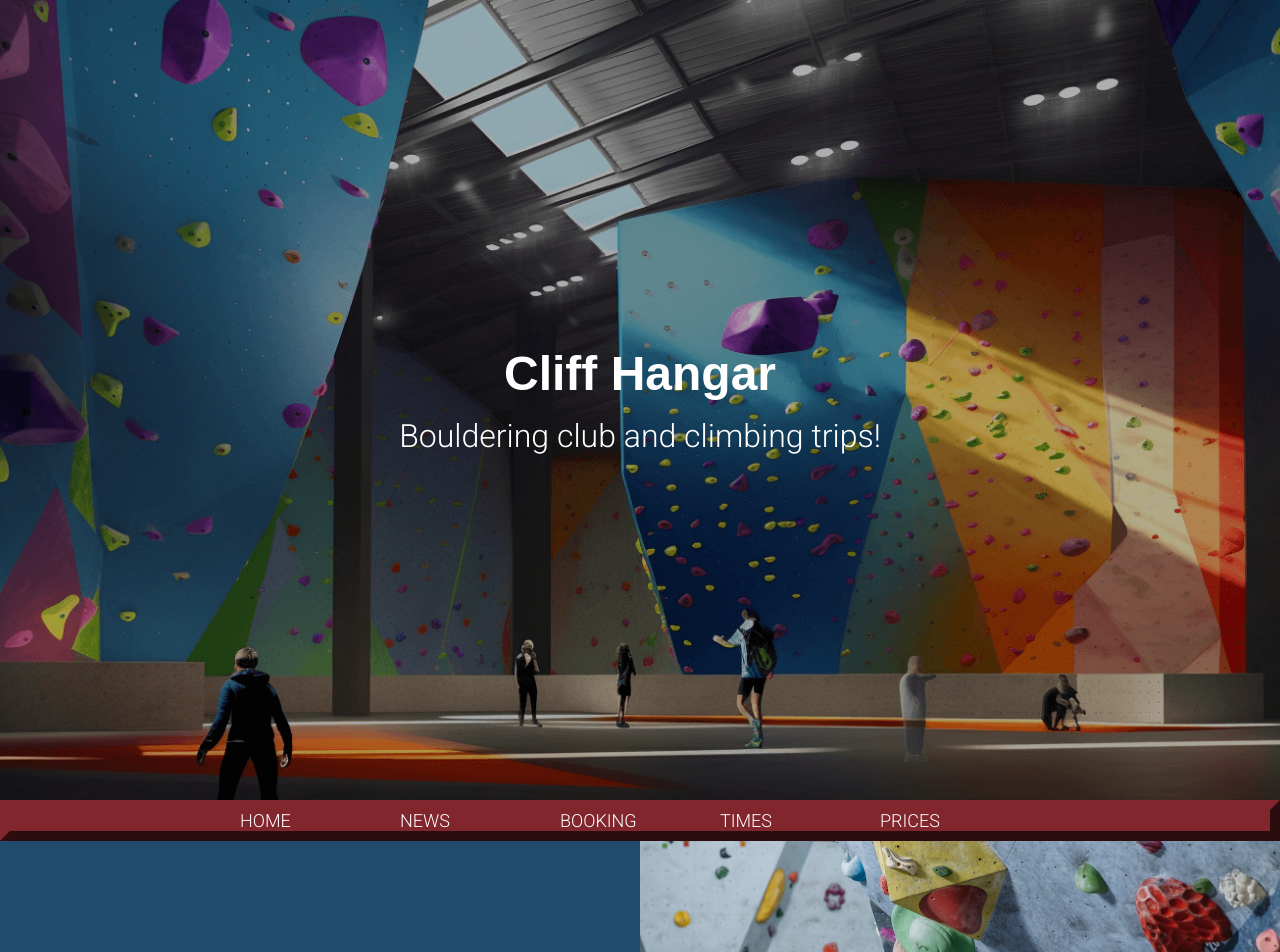
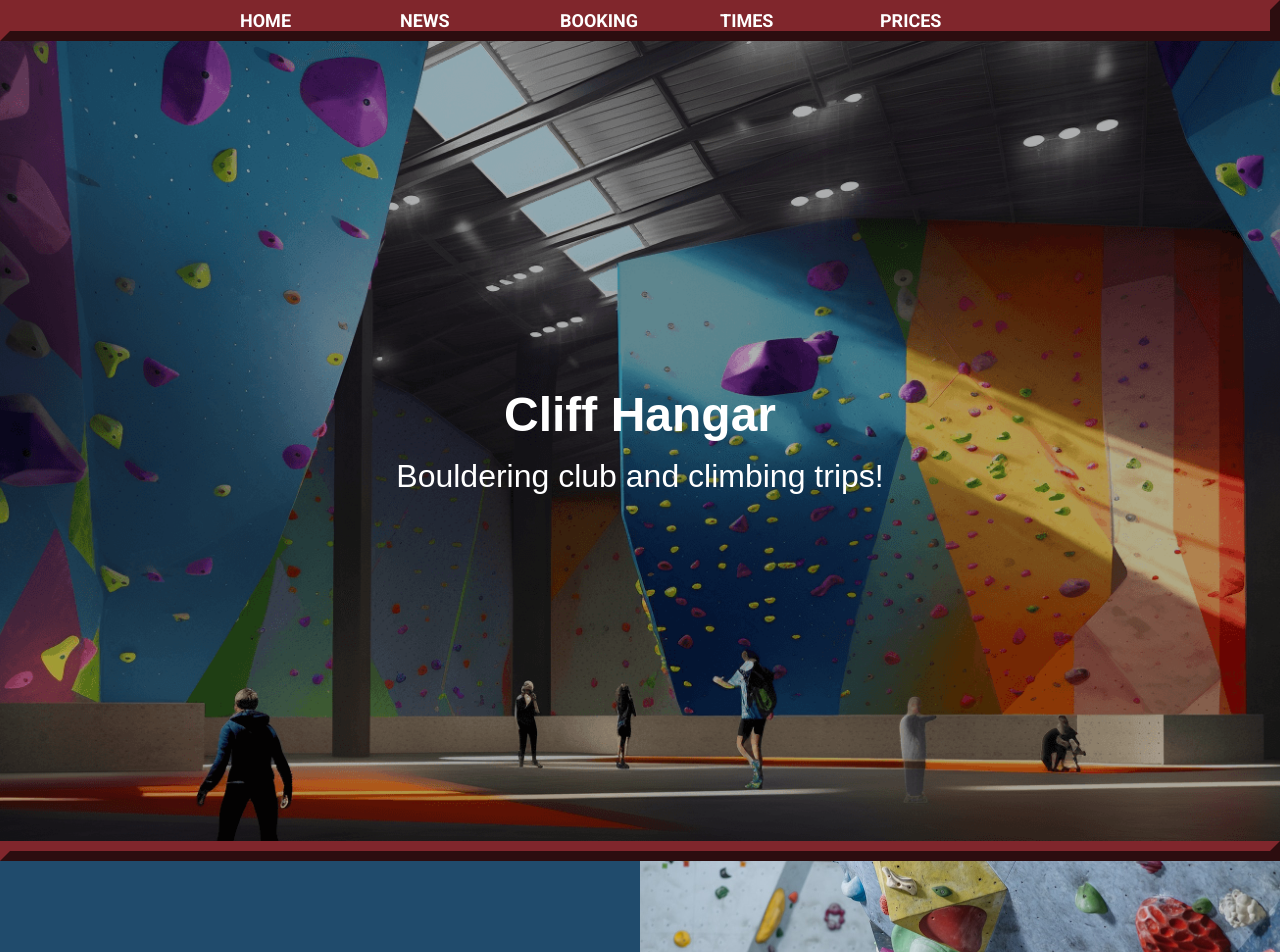
Before and after one commit to BlackBoltBeta/Cliff-Hangar-Boulder-Club, a plain HTML site: page index.html in a window 1280 px wide. Shown: the top 952 px of the page. Drawn offline with Linux system fonts and the light colour scheme.

Commit message:
fix(index):moved nav to the top

```diff
--- a/assets/css/style.css
+++ b/assets/css/style.css
@@ -12,9 +12,7 @@ body {
     color: white;
     font-size: large;
 }
-h2, h2 {
-  font-family: Roboto, sans-serif;
-}
+
 /* hero image */
 
 /* code adapted from https://blog.hubspot.com/marketing/hero-image */
@@ -71,9 +69,8 @@ h2, h2 {
 .nav-menu-link {
   color: #fff;
   text-decoration: none;
-    font-size: ;
   text-transform: uppercase;
-    font-weight: 500;
+  font-weight: 800;
   width: 160px;
 }
 .nav-menu-link:hover {
@@ -82,6 +79,10 @@ h2, h2 {
 
 /* Main area */
 
+.main-frameing {
+  border: 10px outset #80262c;
+  background-color: #80262c;
+}
 .flex-container {
   display: flex;
   flex-direction: column;
--- a/index.html
+++ b/index.html
@@ -13,6 +13,15 @@
 </head>
 
 <body>
+    <nav>
+        <div class="nav-menu">
+            <a class="nav-menu-link" href="#" aria-label="home">Home</a>
+            <a class="nav-menu-link" href="#" aria-label="news">News</a>
+            <a class="nav-menu-link" href="#" aria-label="Booking">Booking</a>
+            <a class="nav-menu-link" href="#" aria-label="times">Times</a>
+            <a class="nav-menu-link" href="#" aria-label="Prices">Prices</a>
+        </div>
+    </nav>
     <header class="hero">
         <div class="hero-content">
             <h1 class="hero-title">
@@ -26,17 +35,7 @@
     </header>
     <main>
     <section>
-        <nav>
-            <div class="nav-menu">
-                <a class="nav-menu-link" href="#" aria-label="home">Home</a>
-                <a class="nav-menu-link" href="#" aria-label="news">News</a>
-                <a class="nav-menu-link" href="#" aria-label="Booking">Booking</a>
-                <a class="nav-menu-link" href="#" aria-label="times">Times</a>
-                <a class="nav-menu-link" href="#" aria-label="Prices">Prices</a>
-            </div>
-        </nav>
-    </section>
-    <section>
+        <div class="main-frameing"></div>
         <div class="flex-container">
             <div class="box">
                 <h2>News</h2>
@@ -123,10 +122,3 @@
 </body>
 
 </html>
-
-borderbox for the table box-sizing-borderd-box
-lower font size and reduce padding
-
-meet the intructors
-
-div 100% images with dysplay scroll horizontal sroll flow
```
Lines whose indentation alone changed are shown as unchanged.
